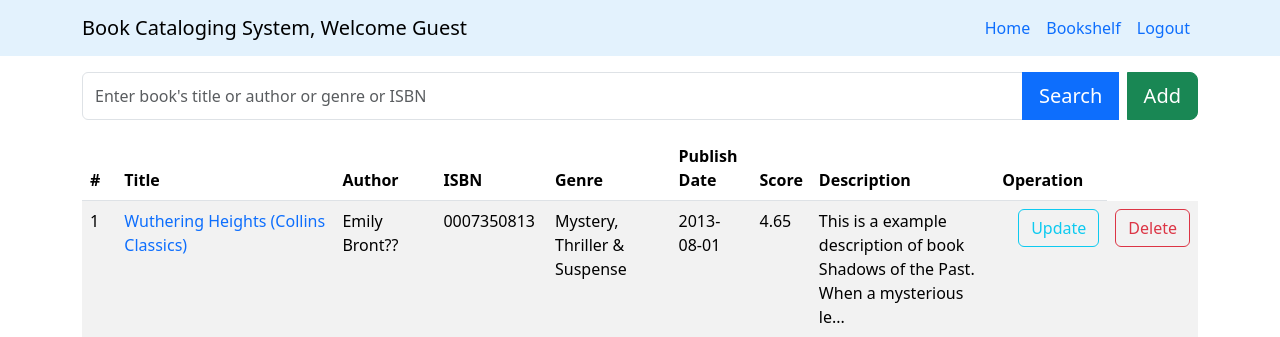
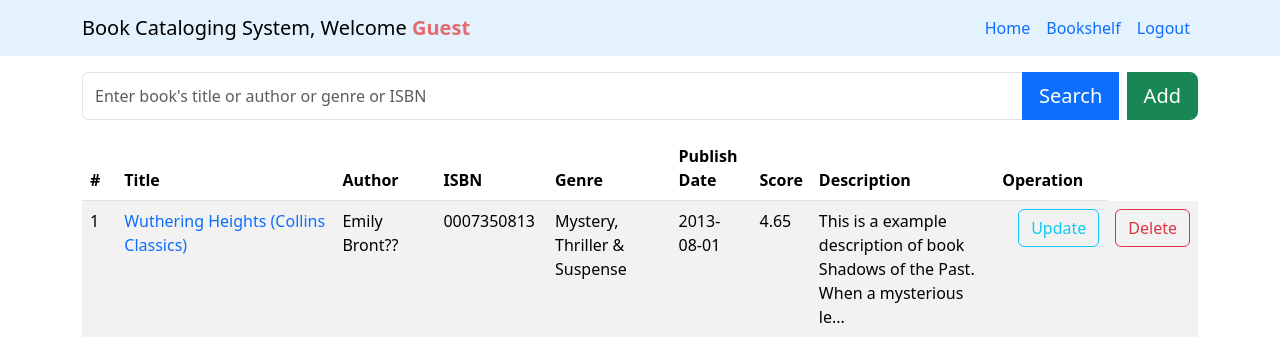
Before and after one commit to 041103621/Assign2_booksCatalog, a PHP site: page /pages/home.html in a window 1280 px wide. Shown: the top 337 px of the page. Run offline with PHP 8.4, Linux system fonts and the light colour scheme; data comes from the database, SQL or seed files in the repository.

Commit message:
Change image of index.html and highlight username

```diff
--- a/css/public.css
+++ b/css/public.css
@@ -19,3 +19,8 @@ a {
 .lead {
   font-size:small;
 }
+
+#username {
+  color: #E56B6F;
+  font-weight: bold;
+}
--- a/pages/index.html
+++ b/pages/index.html
@@ -200,7 +200,7 @@
             <button id="login" class="btn btn-primary btn-lg">Login</button>
           </div>
           <img
-            src="../imgs/showcase.svg"
+            src="../imgs/index.svg"
             alt="showcase"
             class="w-50 d-none d-md-block"
           />
```
Also changed, not shown: imgs/index.svg (added), imgs/showcase.svg (deleted).
